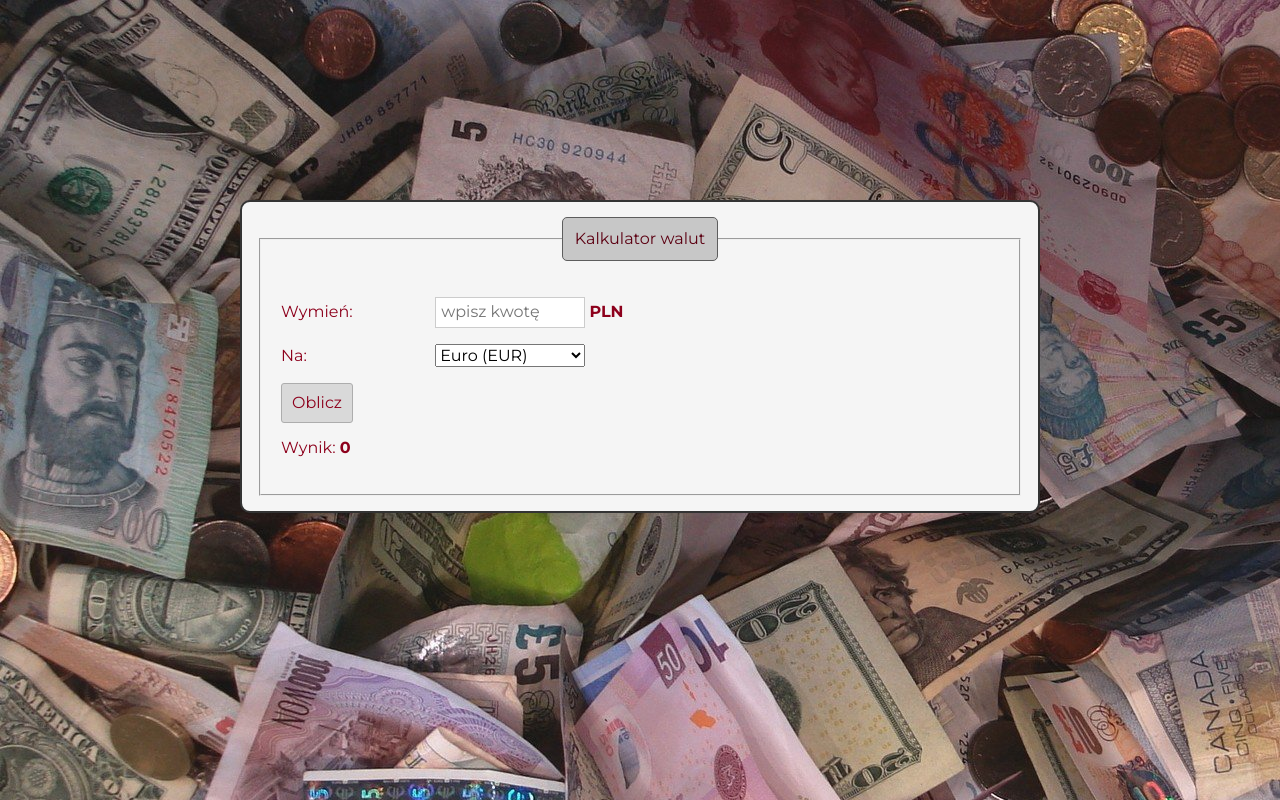
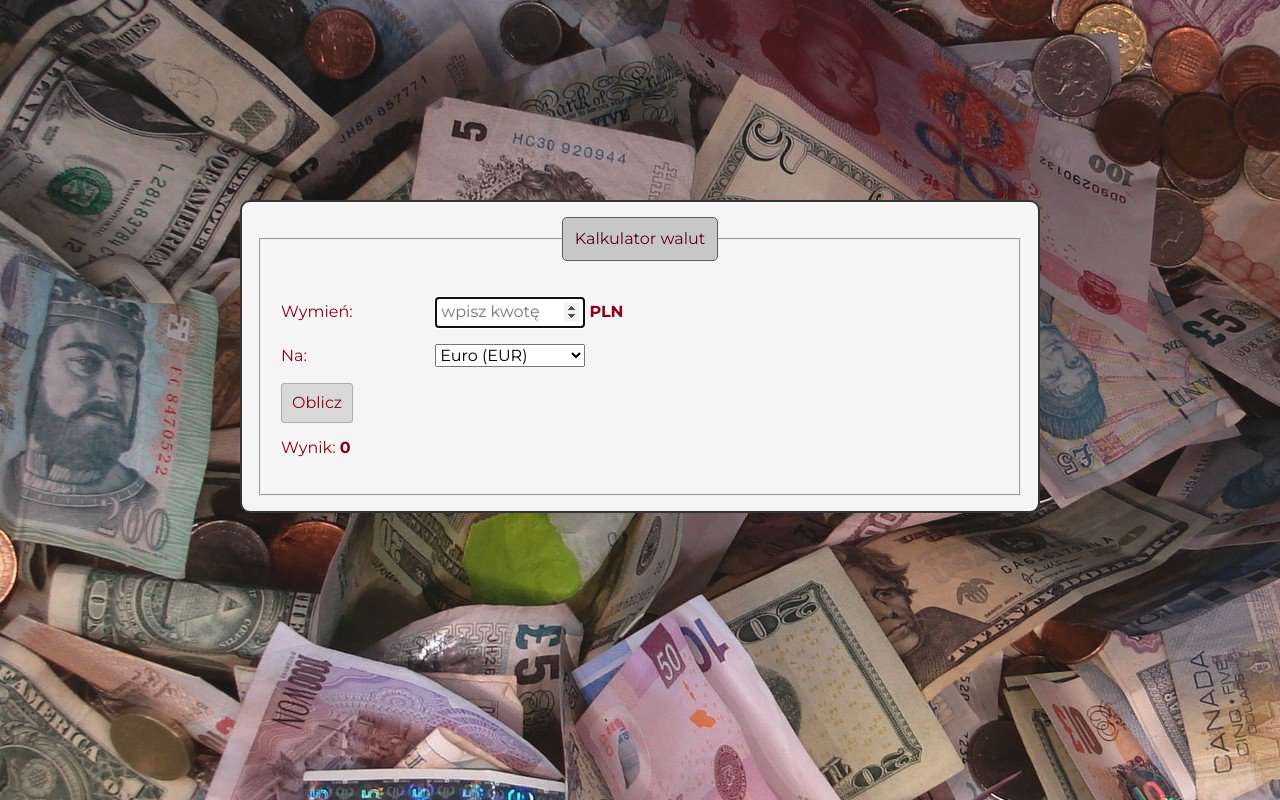
Before and after one commit to BartoszBorzecki/currency_converter, a plain HTML site: page index.html in a window 1280 px wide. Drawn offline with nearby package versions, Linux system fonts and the light colour scheme.

Commit message:
autofocus added

```diff
--- a/index.html
+++ b/index.html
@@ -29,7 +29,7 @@
                 <p class="form__paragraph">
                     <label><span class="form__labelText">Wymień:</span>
                         <input class="form__field js-value" required type="number" min="1" step="0.01"
-                            placeholder="wpisz kwotę">
+                            placeholder="wpisz kwotę" autofocus>
                         <strong>PLN</strong>
                     </label>
                 </p>
```
